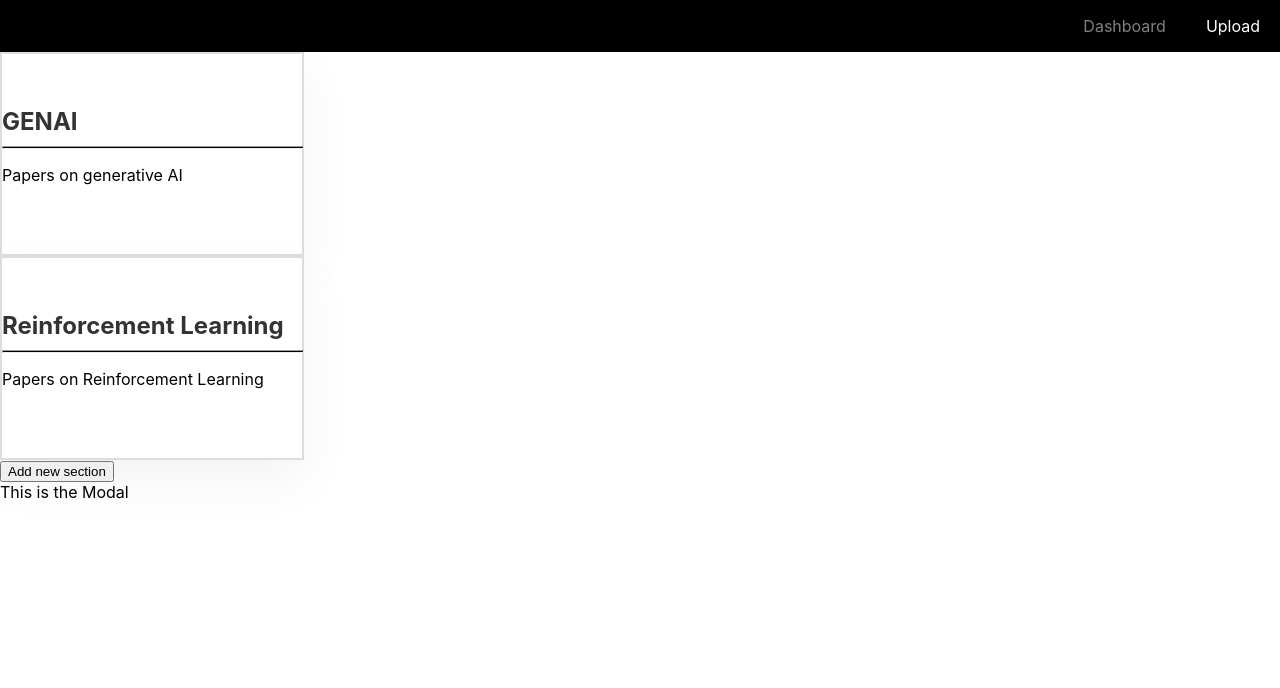
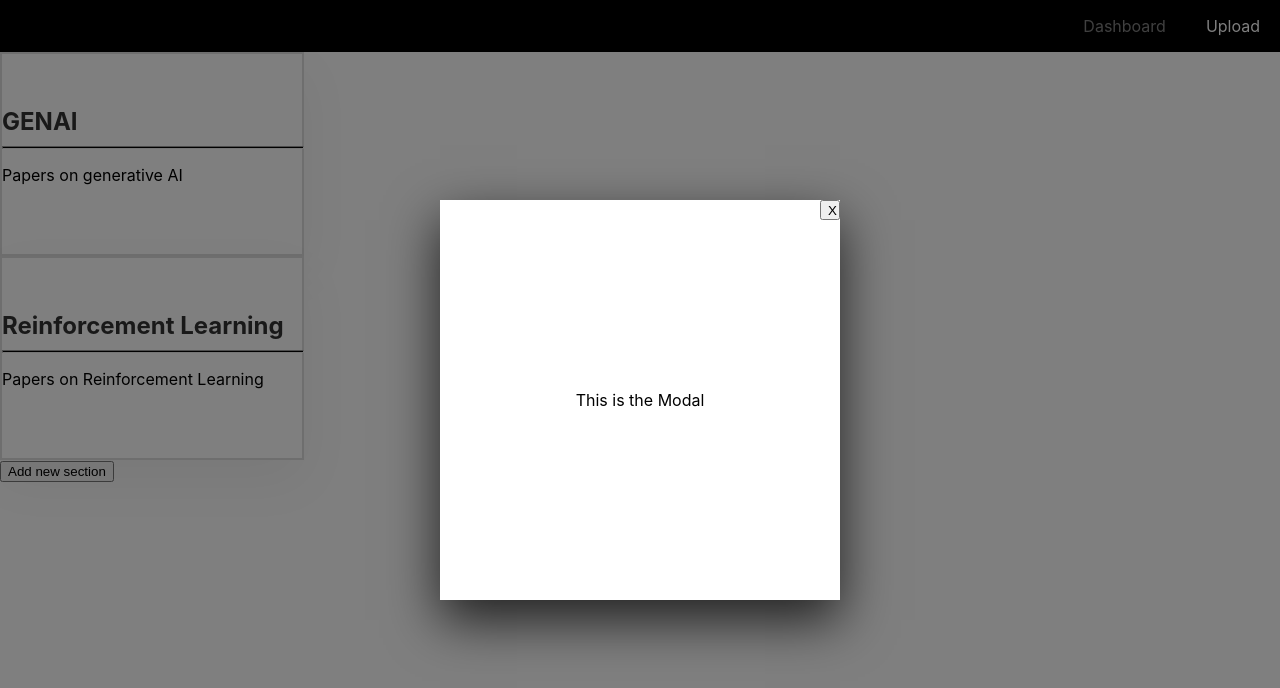
Before and after one commit to mchoccie/PaperExplainer, a React (Create React App) app: page /dashboard in a window 1280 px wide. Both pictures are taken after a click on the button "Add new section". Shown: the top 688 px of the page. Built offline with nearby package versions, Linux system fonts and the light colour scheme.

Commit message:
Added Modal Code and logic for window

```diff
--- a/src/AddSection/addSection.css
+++ b/src/AddSection/addSection.css
@@ -1,4 +1,30 @@
+
+.modal-overlay {
+    position: absolute;
+    top: 0;
+    left: 0;
+    width: 100%;
+    height: 100%;
+    background: rgba(0, 0, 0, 0.5); /* Semi-transparent dark overlay */
+    display: flex;
+    align-items: center;
+    justify-content: center;
+  }
 .modal{
-    height: 200px;
-    width: 300px;
+    display: flex;
+    justify-content: center;
+    box-shadow: 0 20px 50px rgba(0, 0, 0, 0.75);
+    background-color: white;
+    height: 50vh;
+    width: 50vh;
+    position: relative;
 }
+
+.close-button{
+    justify-content: left;
+    position: absolute;
+    top: 0;
+    right: 0;
+    height: 20px;
+    width: 20px;
+}
--- a/src/AddSection/addSection.js
+++ b/src/AddSection/addSection.js
@@ -1,13 +1,21 @@
 import React from 'react'
 import './addSection.css'
+import CloseButton from 'react-bootstrap/CloseButton';
 import {card} from "react-bootstrap"
-const AddSection = ({open}) => {
+const AddSection = ({open, setSectionModal}) => {
+    const close = () => {
+        setSectionModal(false)
+    }
     if (open){
         return (
-        <div className='modal'>
-            This is the Modal
+        <div className='modal-overlay'>
 
+            <div className='modal'>
+                <button onClick={close} type="button" class="close-button" aria-label="Close">X</button>
+                This is the Modal
+            </div>
         </div>
+
         )
     }
     else{
--- a/src/Dashboard/dashboard.css
+++ b/src/Dashboard/dashboard.css
@@ -28,3 +28,21 @@
     color: #333; /* Set the text color */
     margin-bottom: 10px; /* Add some space below the title */
   }
+
+  /* .modal-overlay {
+    position: fixed;
+    top: 0;
+    left: 0;
+    width: 100%;
+    height: 100%;
+    background: rgba(0, 0, 0, 0.5);
+    display: flex;
+    align-items: center;
+    justify-content: center;
+  } */
+
+  .modal{
+    display:flex;
+    align-items: center;
+    justify-content: center;
+  }
--- a/src/Dashboard/dashboard.js
+++ b/src/Dashboard/dashboard.js
@@ -44,10 +44,17 @@ const Dashboard = () => {
     }
 
     return(
-        <div>
-            {renderSections()}
-            <button onClick={() => setSectionModal(true)}>Add new section</button>
-            <AddSection open={sectionModal}/>
+        <div className="outer">
+            <div>
+                {renderSections()}
+                <button onClick={() => setSectionModal(true)}>Add new section</button>
+
+            </div>
+
+                <div clasName="modal">
+                    <AddSection open={sectionModal} setSectionModal={setSectionModal}/>
+                </div>
+
         </div>
     )
 
```
